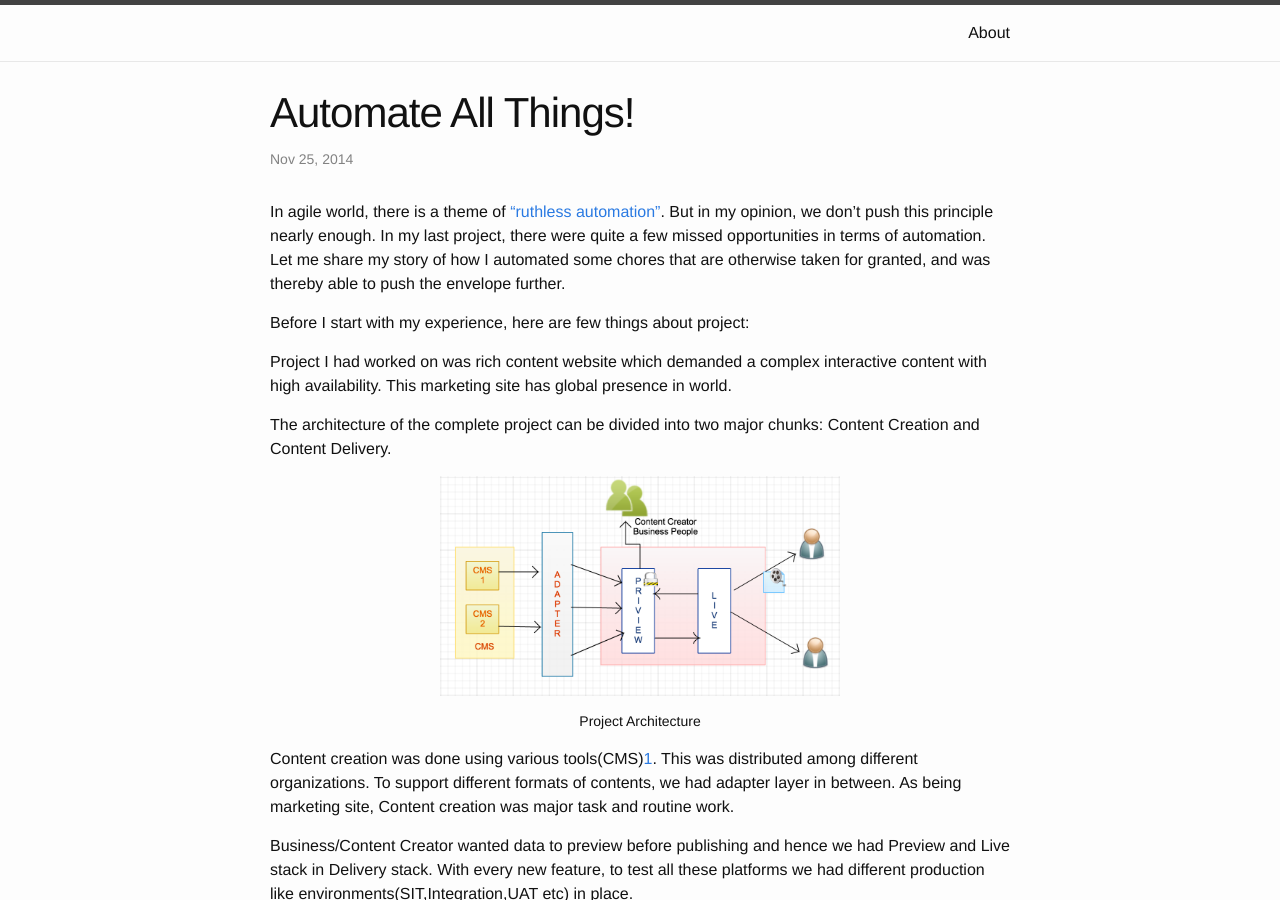
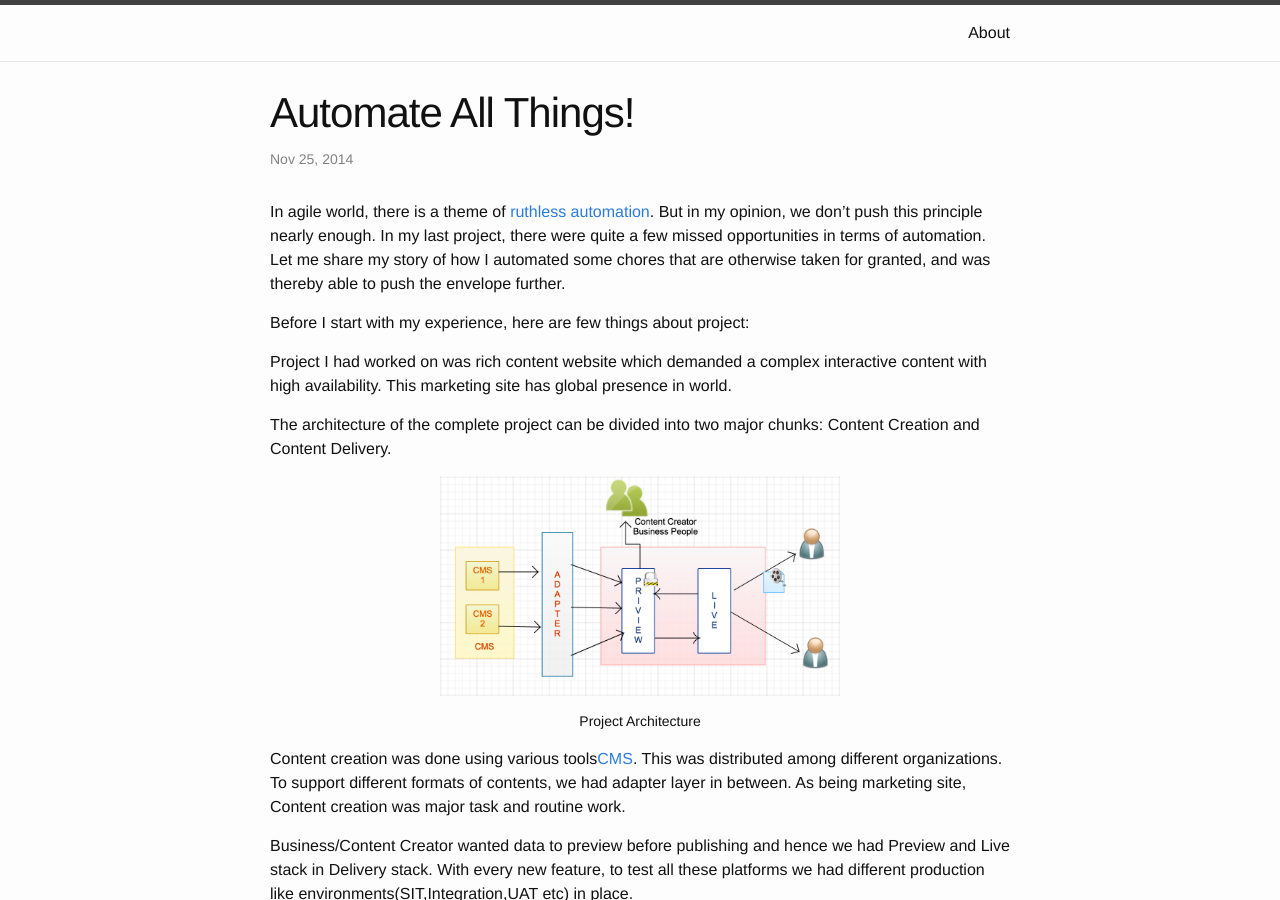
Before and after one commit to pritibiyani/pritibiyani.github.io, a Jekyll site: the page built from _posts/2014-11-25-automate-all-things.markdown, in a window 1280 px wide and 900 px high. Built offline with Jekyll 4.4.1, drawn with Linux system fonts in a browser that asks for light colours; comment, search, counter and statistics services are not loaded.

Commit message:
removed reference link

```diff
--- a/_posts/2014-11-25-automate-all-things.markdown
+++ b/_posts/2014-11-25-automate-all-things.markdown
@@ -5,7 +5,7 @@ date:   2014-11-25 13:30:04
 categories: agile testing
 ---
 
-In agile world, there is a theme of  <a href="https://www.google.co.in/webhp?sourceid=chrome-instant&ion=1&espv=2&ie=UTF-8#q=ruthless automation">"ruthless automation"</a>. But in my opinion, we don't push this principle nearly enough. In my last project, there were quite a few missed opportunities in terms of automation. Let me share my story of how I automated some chores that are otherwise taken for granted, and was thereby able to push the envelope further.
+In agile world, there is a theme of [ruthless automation](https://www.google.co.in/webhp?sourceid=chrome-instant&ion=1&espv=2&ie=UTF-8#q=ruthless automation). But in my opinion, we don't push this principle nearly enough. In my last project, there were quite a few missed opportunities in terms of automation. Let me share my story of how I automated some chores that are otherwise taken for granted, and was thereby able to push the envelope further.
 
 Before I start with my experience, here are few things about project:
 
@@ -19,7 +19,7 @@ The architecture of the complete project can be divided into two major chunks: C
 
 </p>
 
-Content creation was done using various tools(CMS)[1]. This was distributed among different organizations.
+Content creation was done using various tools[CMS]( http://en.wikipedia.org/wiki/Content_management_system). This was distributed among different organizations.
 To support different formats of contents, we had adapter layer in between.
 As being marketing site, Content creation was major task and routine work.
 
@@ -102,5 +102,3 @@ Quite a few of us are usually little hesitant to try out these kind of things be
     <img src="/assets/automate-all-the-things.png" alt="Automate All Things" width = "400">
 
 </p>
-
-[1]: http://en.wikipedia.org/wiki/Content_management_system
```
